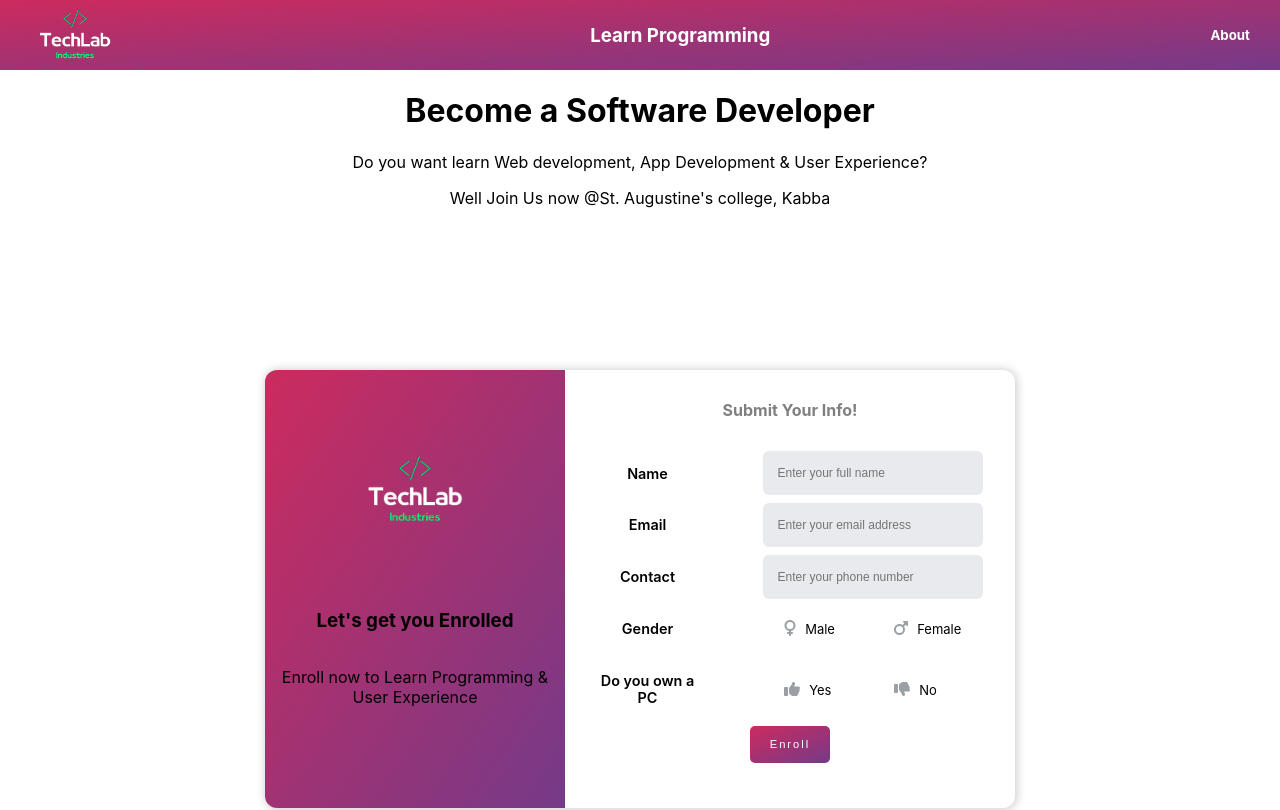
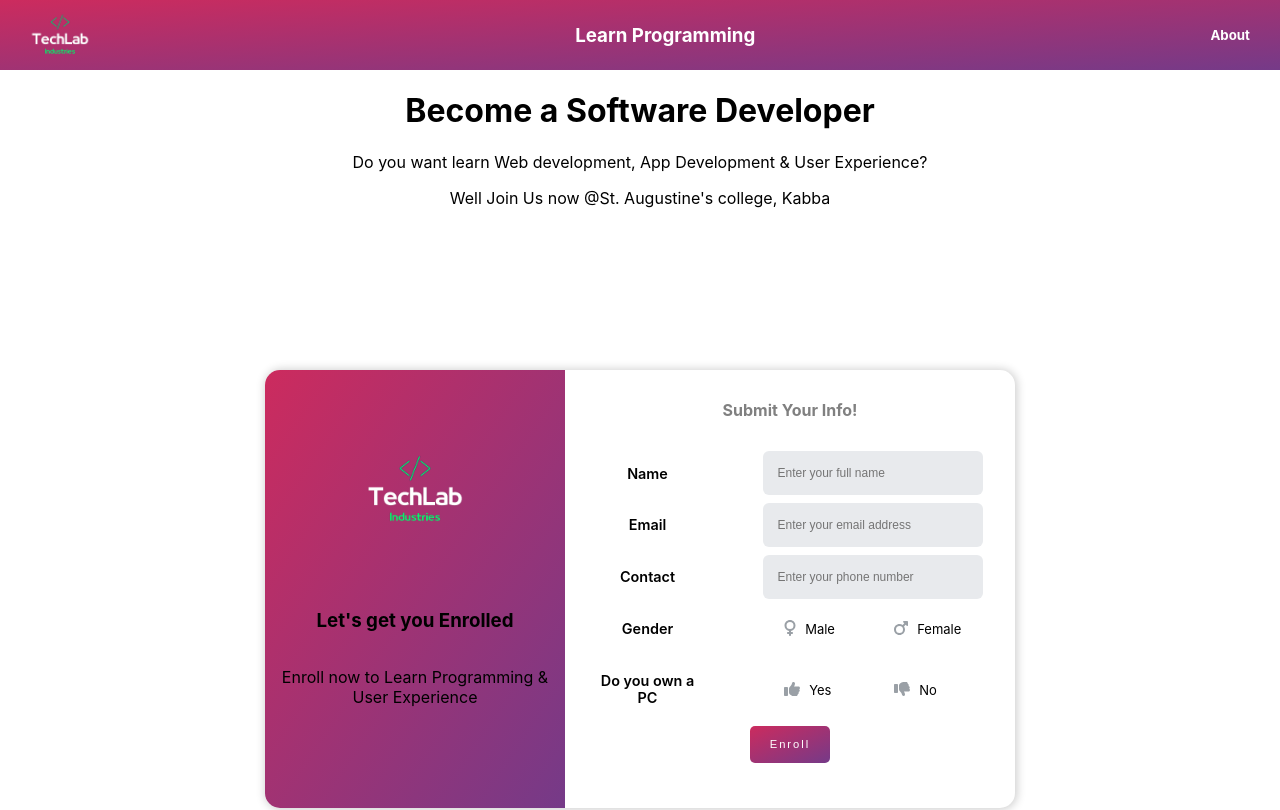
Before and after one commit to Dhannyphantom/learn-programming, a Next.js app: page / in a window 1280 px wide. Shown: the top 810 px of the page. Built offline with nearby package versions, Linux system fonts and the light colour scheme.

Commit message:
Basic styling adjusted

```diff
--- a/components/Card/Card.module.css
+++ b/components/Card/Card.module.css
@@ -2,10 +2,12 @@
   display: flex;
   flex-direction: row;
   width: 85vw;
+  margin: auto;
   max-width: 750px;
+  max-height: 500px;
   background-color: white;
   box-shadow: 1px 0.5px 10px 1px rgba(0, 0, 0, 0.2);
-  border-radius: 12px;
+  border-radius: 15px;
   overflow: hidden;
 }
 
--- a/components/FormInput/FormInput.js
+++ b/components/FormInput/FormInput.js
@@ -14,6 +14,7 @@ export default function FormInput({
         {type === "text" ? (
           <input
             type={type}
+            autoComplete="nocomplete"
             className={styles.input}
             placeholder={`Enter your ${placeholder}`}
           />
--- a/components/NavBar/NavBar.js
+++ b/components/NavBar/NavBar.js
@@ -8,8 +8,8 @@ export default function NavBar() {
         src="/logo-transparent.png"
         alt="logo"
         className={styles.image}
-        width={150}
-        height={150}
+        width={120}
+        height={120}
       />
       <h3>Learn Programming</h3>
       <h5>About</h5>
--- a/styles/Home.module.css
+++ b/styles/Home.module.css
@@ -1,6 +1,6 @@
 .wrapper {
   display: flex;
   justify-content: center;
-  align-items: center;
+  /* align-items: center; */
   height: calc(100vh - 70px);
 }
```
